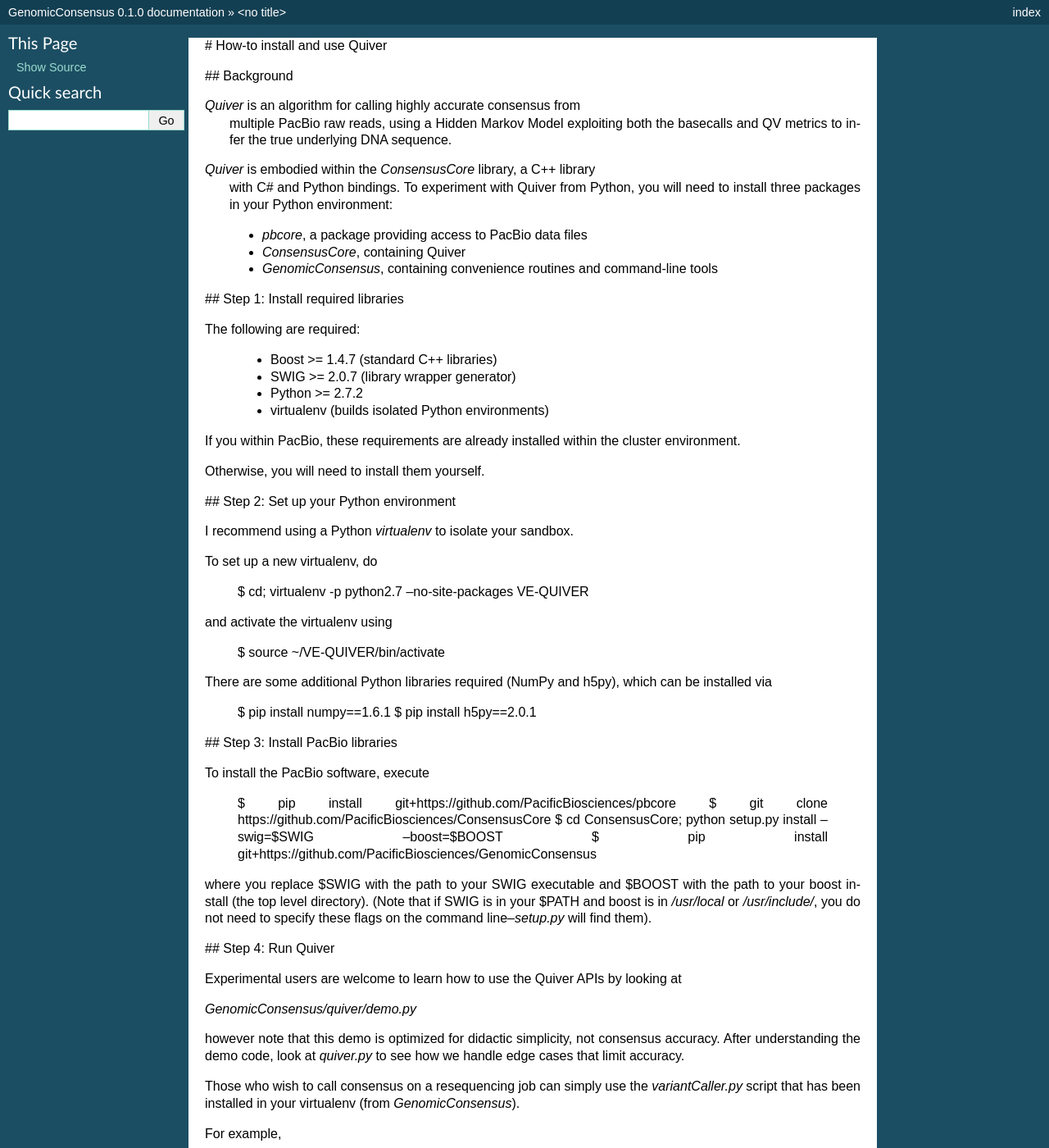
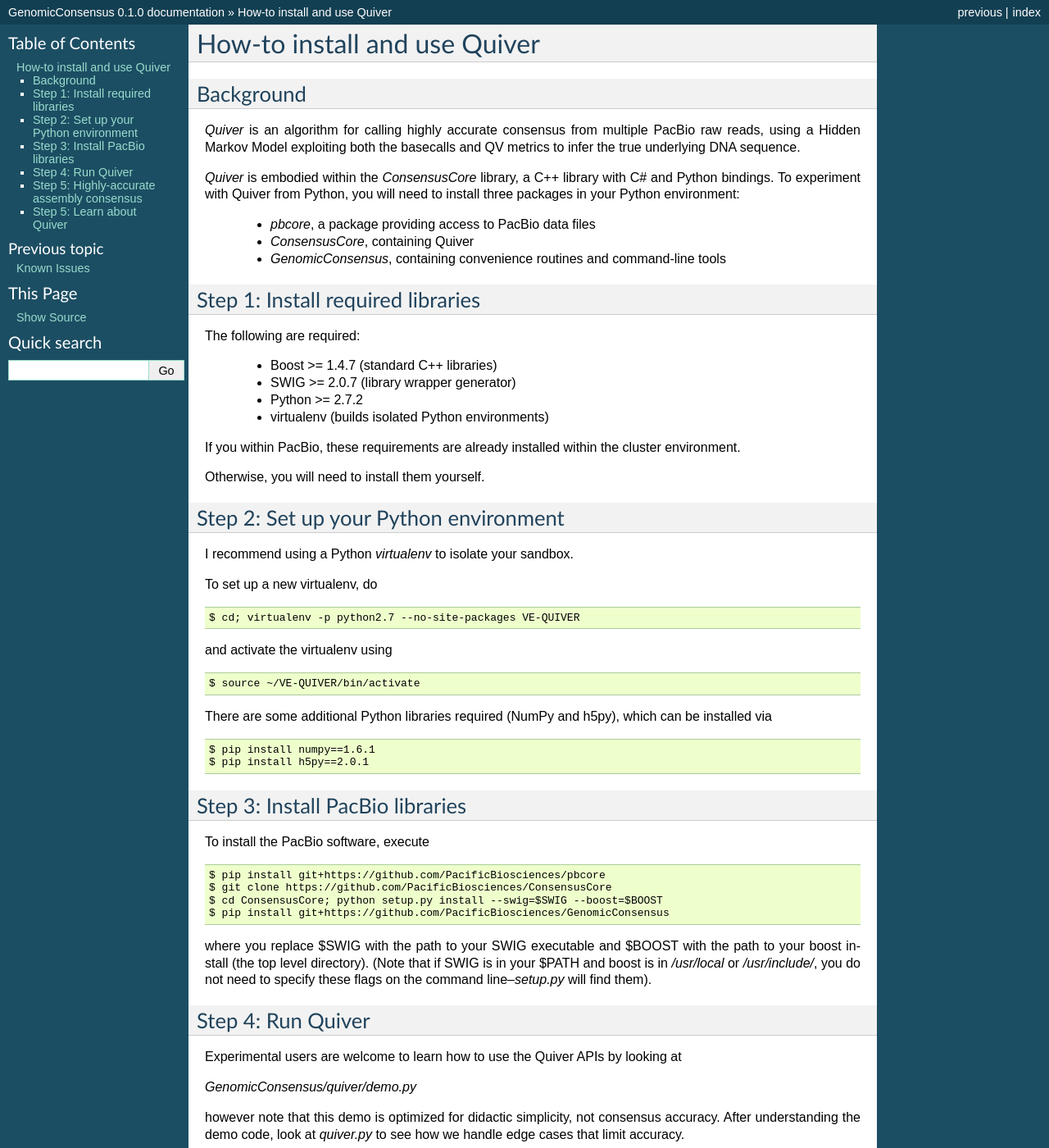
Before and after one commit to splaisan/GenomicConsensus, a Sphinx documentation site: the page built from doc/HowToQuiver.rst, in a window 1280 px wide and 1400 px high. Shown: the whole window at 82% size. Built offline with Sphinx 7.4.7, drawn with Linux system fonts in a browser that asks for light colours; some of the changed text lies outside the part shown.

Commit message:
Fix the Quiver HOWTO
[Tracking bug 21192]


[git-p4: depot-paths = "//depot/software/bioinformatics/tools/GenomicConsensus/": change = 113374]

```diff
--- a/doc/HowToQuiver.rst
+++ b/doc/HowToQuiver.rst
@@ -1,22 +1,25 @@
 
-# How-to install and use Quiver
+How-to install and use Quiver
+=============================
 
-## Background
+Background
+----------
 
 *Quiver* is an algorithm for calling highly accurate consensus from
- multiple PacBio raw reads, using a Hidden Markov Model exploiting
- both the basecalls and QV metrics to infer the true underlying DNA
- sequence.
+multiple PacBio raw reads, using a Hidden Markov Model exploiting
+both the basecalls and QV metrics to infer the true underlying DNA
+sequence.
 
 *Quiver* is embodied within the `ConsensusCore` library, a C++ library
- with C# and Python bindings.  To experiment with Quiver from Python,
- you will need to install three packages in your Python environment:
+with C# and Python bindings.  To experiment with Quiver from Python,
+you will need to install three packages in your Python environment:
 
  - `pbcore`, a package providing access to PacBio data files
  - `ConsensusCore`, containing Quiver
  - `GenomicConsensus`, containing convenience routines and command-line tools
 
-## Step 1: Install required libraries
+Step 1: Install required libraries
+----------------------------------
 
 The following are required:
 
@@ -31,27 +34,29 @@
 Otherwise, you will need to install them yourself.
 
 
-## Step 2: Set up your Python environment
+Step 2: Set up your Python environment
+--------------------------------------
 
 I recommend using a Python *virtualenv* to isolate your sandbox.
 
-To set up a new virtualenv, do
+To set up a new virtualenv, do ::
 
     $ cd; virtualenv -p python2.7 --no-site-packages VE-QUIVER
 
-and activate the virtualenv using
+and activate the virtualenv using ::
 
     $ source ~/VE-QUIVER/bin/activate
 
 There are some additional Python libraries required (NumPy and h5py),
-which can be installed via
+which can be installed via ::
 
     $ pip install numpy==1.6.1
     $ pip install h5py==2.0.1
 
-## Step 3: Install PacBio libraries
+Step 3: Install PacBio libraries
+--------------------------------
 
-To install the PacBio software, execute
+To install the PacBio software, execute ::
 
     $ pip install git+https://github.com/PacificBiosciences/pbcore
     $ git clone https://github.com/PacificBiosciences/ConsensusCore
@@ -65,8 +70,8 @@
 line--`setup.py` will find them).
 
 
-## Step 4: Run Quiver
-
+Step 4: Run Quiver
+------------------
 Experimental users are welcome to learn how to use the Quiver APIs by looking at
 
 `GenomicConsensus/quiver/demo.py`
@@ -79,7 +84,7 @@
 the `variantCaller.py` script that has been installed in your
 virtualenv (from `GenomicConsensus`).
 
-For example,
+For example, ::
 
     $ variantCaller.py -j8 --algorithm=quiver         \
     >    aligned_reads.cmp.h5 -r path/to/lambda.fasta \
@@ -92,7 +97,7 @@
 Resequencing_QVs workflow in smrtportal.  If you have not run this
 workflow, your cmp.h5 will not have the full complement of QV metrics
 and therefore a different model will need to be used.  To use a model
-that requires no QV metrics, try
+that requires no QV metrics, try ::
 
     $ variantCaller.py -j8 --algorithm=quiver         \
     >    --parameters=NoQVsModel.trainedParams1       \
@@ -104,7 +109,8 @@
 
 
 
-## Step 5: Highly-accurate assembly consensus
+Step 5: Highly-accurate assembly consensus
+------------------------------------------
 
 Quiver enables consensus accuracies on genome assemblies at accuracies
 greater than Q50 (one error per 100,000 bases).  At the present moment
@@ -125,7 +131,7 @@
    rough assembly FASTA file as a reference.
 
 The output of the Resequencing_QVs job is the cmp.h5 file you will now
-feed to Quiver:
+feed to Quiver::
 
     $ variantCaller.py -j8 --algorithm=quiver                 \
     >    aligned_reads.cmp.h5 -r path/to/rough-assembly.fasta \
@@ -136,7 +142,8 @@
 be quite high.  Note that Quiver does *not* join contigs---it merely
 refines their accuracy.
 
-## Step 5: Learn about Quiver
+Step 5: Learn about Quiver
+--------------------------
 
 A presentation describing some of the details of how Quiver works is
 available in `ConsensusCore/doc/Presentations/BrownBag2012/presentation.pdf`.
--- a/doc/index.rst
+++ b/doc/index.rst
@@ -14,6 +14,7 @@
    VariantCallerFunctionalSpecification
    VariantsGffSpecification
    VariantCallerKnownIssues
+   HowToQuiver
 
 Indices and tables
 ==================
```
